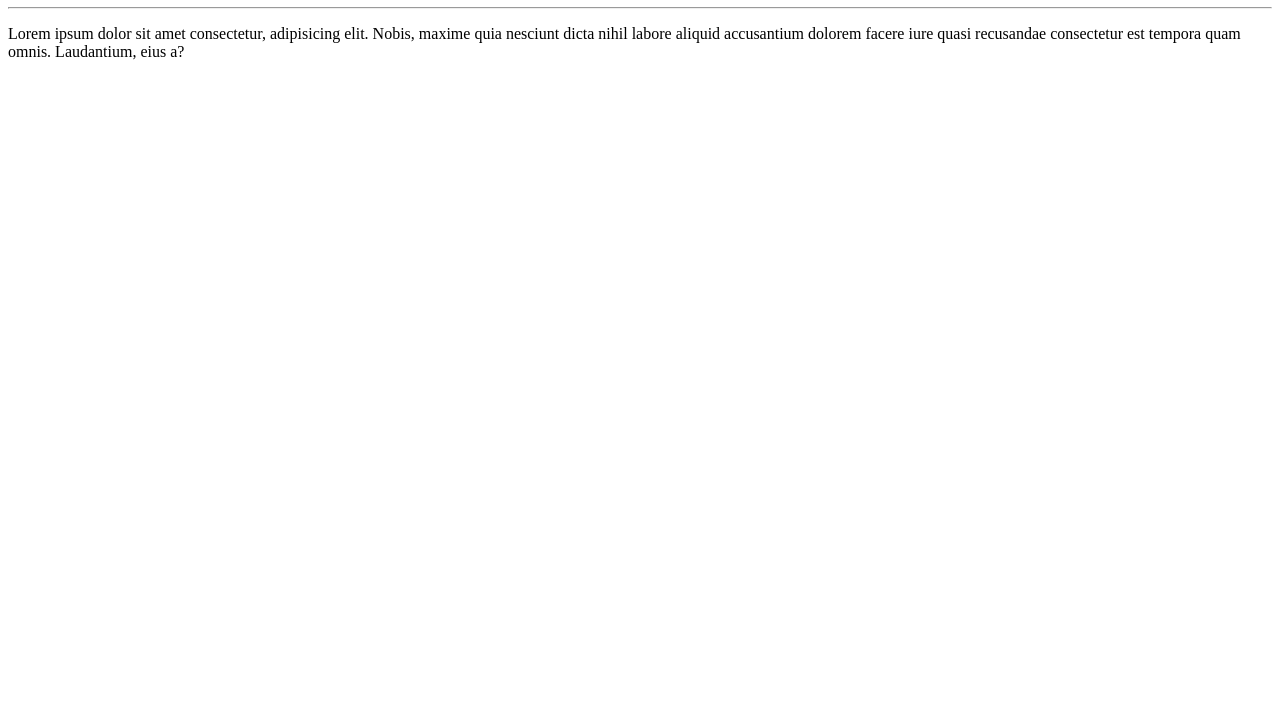
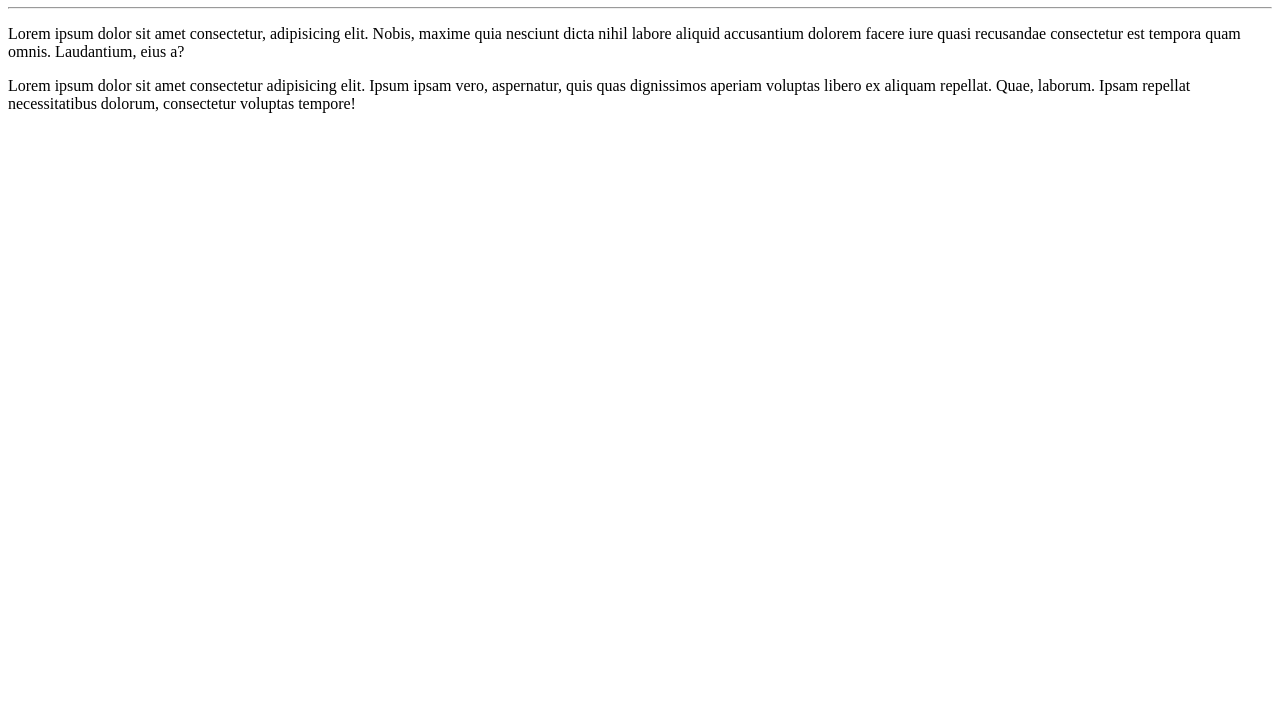
Before and after one commit to antonio-costag/Ola-mundo, a plain HTML site: page site-exemplo/index.html in a window 1280 px wide. Shown: the part 73-800 px from the top of the page. Drawn offline with Linux system fonts and the light colour scheme.

Commit message:
Adicionei um paragrafo

```diff
--- a/site-exemplo/index.html
+++ b/site-exemplo/index.html
@@ -9,5 +9,6 @@
     <h1>Olá, Mundo</h1>
     <hr>
     <p>Lorem ipsum dolor sit amet consectetur, adipisicing elit. Nobis, maxime quia nesciunt dicta nihil labore aliquid accusantium dolorem facere iure quasi recusandae consectetur est tempora quam omnis. Laudantium, eius a?</p>
+    <p>Lorem ipsum dolor sit amet consectetur adipisicing elit. Ipsum ipsam vero, aspernatur, quis quas dignissimos aperiam voluptas libero ex aliquam repellat. Quae, laborum. Ipsam repellat necessitatibus dolorum, consectetur voluptas tempore!</p>
 </body>
 </html>
```
